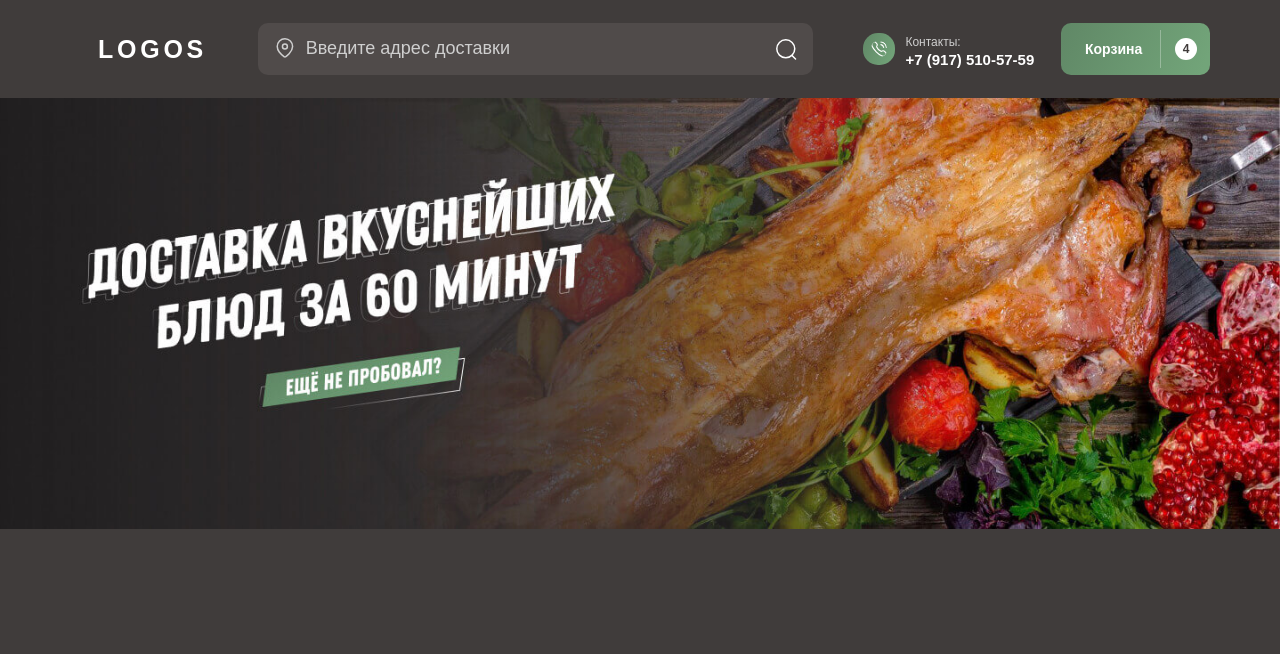
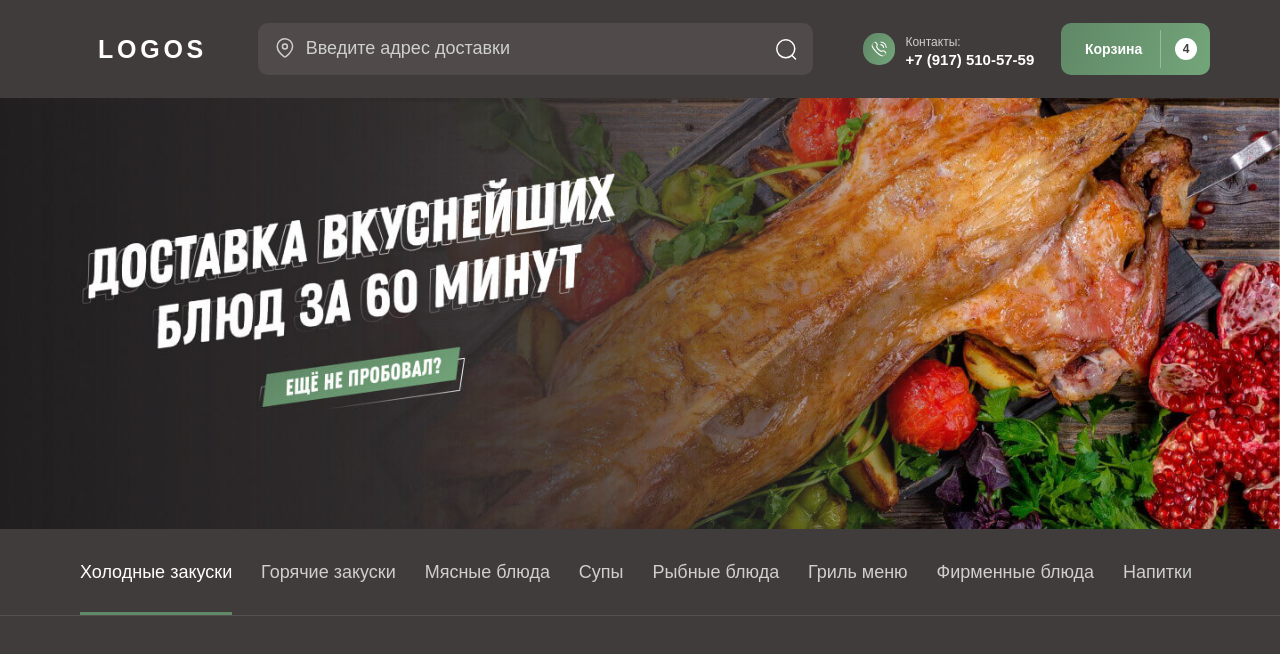
Before and after one commit to Bardooo/Logos, a React (Create React App) app: page / in a window 1280 px wide. Shown: the top 654 px of the page. Built offline with nearby package versions, Linux system fonts and the light colour scheme; a web font is replaced by a local one.

Commit message:
made up navigation

```diff
--- a/src/App.tsx
+++ b/src/App.tsx
@@ -1,11 +1,13 @@
 import React from 'react'
 
 import Header from './components/Header'
+import Navigation from './components/Navigation'
 import './scss/app.scss';
 
 function App() {
   return <div className="App">
     <Header />
+    <Navigation />
   </div>
 }
 
--- /dev/null
+++ b/src/components/Navigation.tsx
@@ -0,0 +1,20 @@
+import React from 'react'
+
+const Navigation = () => {
+  return (
+    <div className='navigation'>
+      <div className="navigation__inner">
+        <li className="navigation__inner-text active">Холодные закуски</li>
+        <li className="navigation__inner-text">Горячие закуски</li>
+        <li className="navigation__inner-text">Мясные блюда</li>
+        <li className="navigation__inner-text">Супы</li>
+        <li className="navigation__inner-text">Рыбные блюда</li>
+        <li className="navigation__inner-text">Гриль меню</li>
+        <li className="navigation__inner-text">Фирменные блюда</li>
+        <li className="navigation__inner-text">Напитки</li>
+      </div>
+    </div>
+  )
+}
+
+export default Navigation
--- a/src/scss/app.scss
+++ b/src/scss/app.scss
@@ -1,4 +1,5 @@
 @import './components/header';
+@import './components/navigation';
 
 * {
   padding: 0;
--- /dev/null
+++ b/src/scss/components/_navigation.scss
@@ -0,0 +1,25 @@
+.navigation {
+
+  &__inner {
+    display: flex;
+    justify-content: space-between;
+    padding: 0 88px 0 80px;
+    border-bottom: 1px solid rgba(255, 255, 255, 0.1);
+    &-text {
+      padding: 29px 0;
+      font-weight: 500;
+      font-size: 18px;
+      line-height: 21px;
+      color: #CFCFCF;
+      cursor: pointer;
+      &:hover {
+        opacity: 0.5;
+        transition: opacity 0.3s ease-in-out;
+      }
+    }
+  }
+}
+.active {
+  color: #FFFFFF;
+  border-bottom: 3px solid #618967;
+}
```
